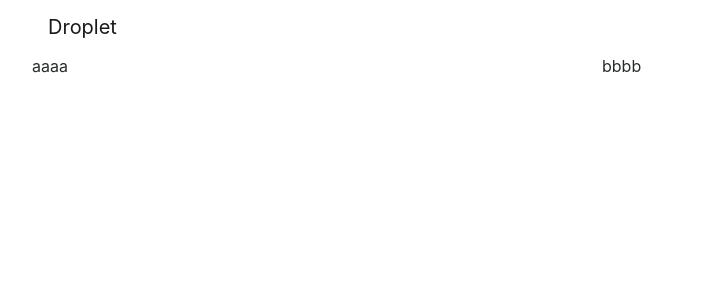
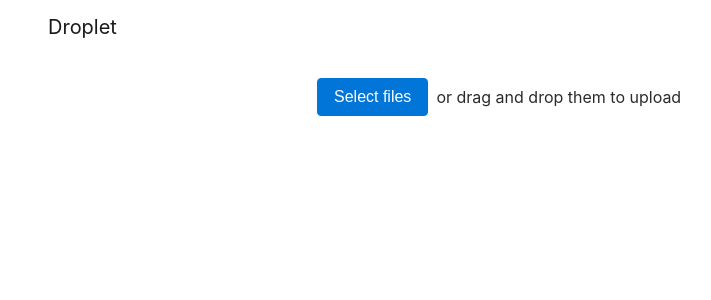
Before and after one commit to furakus/droplet, a React app in the folder website/: page / in a window 1280 px wide. Shown: the top 300 px of the page, without its empty margins (53-764 px from the left). Built offline with nearby package versions, Linux system fonts and the light colour scheme.

Commit message:
Add compressor and selector

```diff
--- a/website/index.html
+++ b/website/index.html
@@ -4,6 +4,5 @@
 <title>Droplet</title>
 <div id="app"></div>
 <link rel="stylesheet" href="https://maxcdn.bootstrapcdn.com/bootstrap/4.0.0-beta.3/css/bootstrap.min.css" integrity="sha384-Zug+QiDoJOrZ5t4lssLdxGhVrurbmBWopoEl+M6BdEfwnCJZtKxi1KgxUyJq13dy" crossorigin="anonymous">
-<script src="https://maxcdn.bootstrapcdn.com/bootstrap/4.0.0-beta.3/js/bootstrap.min.js" integrity="sha384-a5N7Y/aK3qNeh15eJKGWxsqtnX/wWdSZSKp+81YjTmS15nvnvxKHuzaWwXHDli+4" crossorigin="anonymous"></script>
 <script crossorigin src="https://unpkg.com/react@16/umd/react.production.min.js"></script>
 <script crossorigin src="https://unpkg.com/react-dom@16/umd/react-dom.production.min.js"></script>
--- a/website/package.json
+++ b/website/package.json
@@ -17,8 +17,10 @@
     "react-dom": "^16.2.0"
   },
   "devDependencies": {
+    "@types/jszip": "^3.1.3",
     "awesome-typescript-loader": "^3.4.1",
     "html-webpack-plugin": "^2.30.1",
+    "jszip": "^3.1.5",
     "source-map-loader": "^0.2.3",
     "typescript": "^2.6.2",
     "webpack": "^3.10.0",
--- a/website/src/components/App.tsx
+++ b/website/src/components/App.tsx
@@ -1,26 +1,58 @@
-import * as React from 'react';
+import * as React from 'react'
+import { FileSelector } from './FileSelector'
+import { FileCompressor } from './FileCompressor'
 
 export interface AppProps {
     compiler: string
     framework: string
 }
 
-export class App extends React.Component<AppProps, {}> {
+enum Stage {
+    Selecting,
+    Compressing,
+    Uploading,
+}
+
+interface AppState {
+    stage: Stage
+}
+
+export class App extends React.Component<AppProps, AppState> {
+    filelist: File[]
+    blob: Blob
+    constructor(props: AppProps) {
+        super(props)
+        this.state = {
+            stage: Stage.Selecting
+        }
+    }
+    handleSelect = (filelist: File[]) => {
+        this.filelist = filelist
+        if (this.filelist.length == 1) {
+            this.blob = this.filelist[0]
+            this.setState({stage: Stage.Uploading})
+        } else if (this.filelist.length > 1) {
+            this.setState({stage: Stage.Compressing})
+        }
+    }
+    handleCompressed = (blob: Blob) => {
+        this.blob = blob
+        this.setState({stage: Stage.Uploading})
+    }
     render() {
-        return (
-            <div className="container">
-                <nav className="navbar navbar-expand-lg navbar-light bg-light">
-                    <a className="navbar-brand" href="#">Droplet</a>
-                </nav>
-                <div className="row">
-                    <div className="col-sm">
-                        aaaa
-                    </div>
-                    <div className="col-sm">
-                        bbbb
-                    </div>
-                </div>
-            </div>
-        )
+        let x_stage: JSX.Element
+        if (this.state.stage == Stage.Selecting) {
+            x_stage = (<FileSelector compiler="TypeScript" framework='React' onSelect={this.handleSelect} />)
+        } else if (this.state.stage == Stage.Compressing) {
+            x_stage = (<FileCompressor compiler="TypeScript" framework='React' filelist={this.filelist} onDone={this.handleCompressed} onCancel={() => this.setState({stage: Stage.Selecting})} />)
+        } else if (this.state.stage == Stage.Uploading) {
+
+        }
+        return (<div className="container">
+            <nav className="navbar navbar-expand-lg navbar-light bg-light  mb-4">
+                <a className="navbar-brand" href="#">Droplet</a>
+            </nav>
+            <div className="row justify-content-center">{x_stage}</div>
+        </div>)
     }
 }
--- /dev/null
+++ b/website/src/components/FileCompressor.tsx
@@ -0,0 +1,41 @@
+import * as React from 'react'
+import * as JSZip from 'jszip'
+
+export interface FileCompressorProps {
+    compiler: string
+    framework: string
+    filelist: File[]
+    onDone: (blob: Blob) => void
+    onCancel: () => void
+}
+
+interface FileCompressorState {
+    progress: number
+}
+
+export class FileCompressor extends React.Component<FileCompressorProps, FileCompressorState> {
+    zipfile: JSZip
+    constructor(props: FileCompressorProps) {
+        super(props)
+        this.state = {
+            progress: 0
+        }
+        this.zipfile = new JSZip()
+        for (let file of this.props.filelist) {
+            this.zipfile.file(file.name, file)
+        }
+        this.zipfile.generateAsync({type: 'blob'}, this.onProgress).then(this.props.onDone)
+    }
+    onProgress = (metadata: {percent: number}) => {
+        this.setState({progress: metadata.percent})
+    }
+    render() {
+        return (<div className="col-md-8 col-lg-6">
+            <span className="mb-2">Compressing</span>
+            <div className="progress mb-2">
+                <div className="progress-bar" style={{width: `${this.state.progress}%`}} role="progressbar" aria-valuenow="0" aria-valuemin="0" aria-valuemax="100"></div>
+            </div>
+            <button className="btn">Cancel</button>
+        </div>)
+    }
+}
--- /dev/null
+++ b/website/src/components/FileSelector.tsx
@@ -0,0 +1,68 @@
+import * as React from 'react'
+
+export interface FileSelectorProps {
+    compiler: string
+    framework: string
+    onSelect: (filelist: File[]) => void
+}
+
+interface FileSelectorStates {
+    filelist: File[]
+}
+
+export class FileSelector extends React.Component<FileSelectorProps, FileSelectorStates> {
+    file_input: HTMLInputElement
+    constructor(props: FileSelectorProps) {
+        super(props)
+        this.state = {
+            filelist: []
+        }
+    }
+    handleSelect = () => {
+        let filelist = []
+        let files = this.file_input.files
+        for (let i = 0; i < files.length; i++) {
+            filelist.push(files[i])
+        }
+        this.setState({filelist})
+    }
+    render() {
+         let x_filelist = this.state.filelist.map((file) => {
+            let size = file.size
+            let size_text: string
+            if (size >= 1024 * 1024 * 1024) {
+                size_text = `${(size / (1024 * 1024 * 1024)).toFixed(1)}G`
+            } else if (size >= 1024 * 1024) {
+                size_text = `${(size / (1024 * 1024)).toFixed(1)}M`
+            } else if (size >= 1024) {
+                size_text = `${(size / 1024).toFixed(1)}K`
+            } else {
+                size_text = `${size}B`
+            }
+            return (<div className="input-group mb-2">
+                <div className="input-group-prepend">
+                    <span className="input-group-text">File</span>
+                </div>
+                <input className="form-control" type="text" readOnly value={file.name} />
+                <div className="input-group-append">
+                    <span className="input-group-text">{size_text}</span>
+                </div>
+            </div>)
+        })
+        return (<div className="col-md-8 col-lg-6">
+            {x_filelist}
+            {this.state.filelist.length == 0 ? (
+                <div className="form-inline">
+                    <button className="btn btn-primary" onClick={() => this.file_input.click()}>Select files</button>
+                    <span className="ml-2">or drag and drop them to upload</span>
+                    <input type="file" hidden multiple ref={(input) => this.file_input = input} onChange = {this.handleSelect} />
+                </div>
+            ) : (
+                <div>
+                    <button className="btn btn-primary" onClick={() => this.props.onSelect(this.state.filelist)}>Upload</button>
+                    <button className="btn ml-2" onClick={() => this.setState({filelist: []})}>Cancel</button>
+                </div>
+            )}
+        </div>)
+    }
+}
```
Also changed, not shown: website/src/index.tsx (+4 -4 lines), 1 other file (tests, documents, lock files or other folders).
